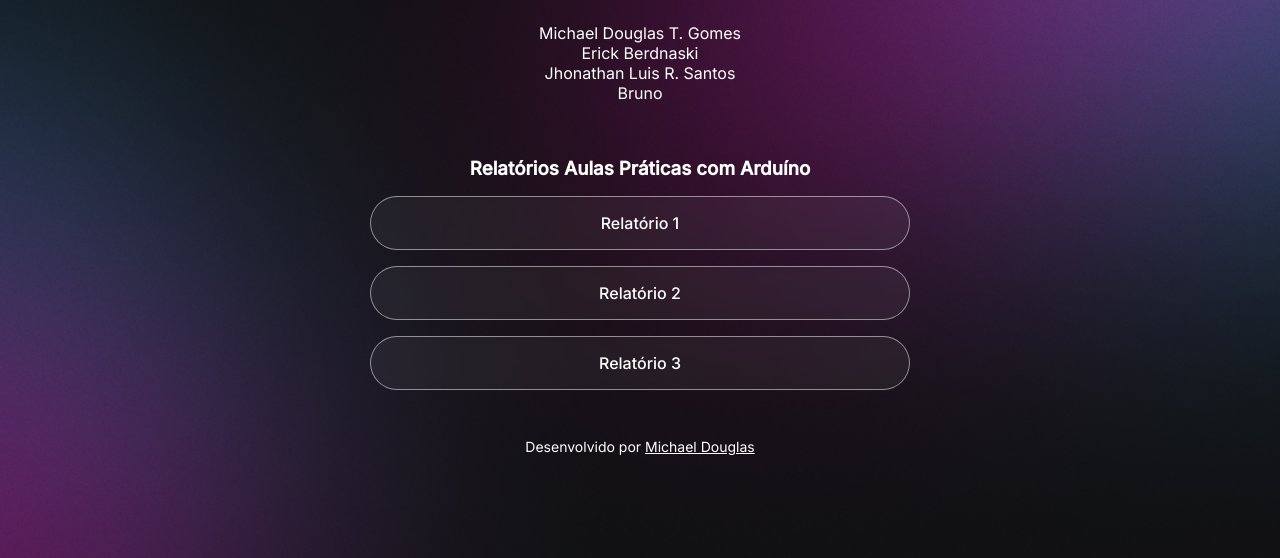
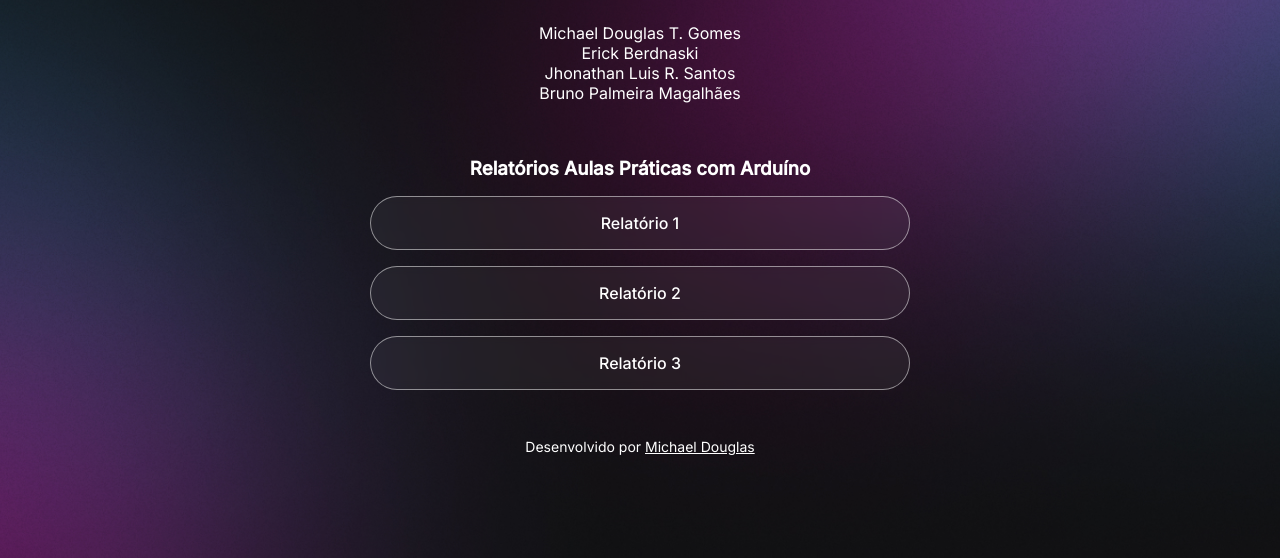
Before and after one commit to michaeldouglastg/relatorio-arduino, a plain HTML site: page index.html in a window 1280 px wide. Shown: the part 298-856 px from the top of the page. Drawn offline with nearby package versions, Linux system fonts and the light colour scheme.

Commit message:
Atualizar o index.html

```diff
--- a/index.html
+++ b/index.html
@@ -30,7 +30,7 @@
         <p><a href="https://www.linkedin.com/in/michaeldouglastg/" target="_blank">Michael Douglas T. Gomes</a></p>
         <p><a href="https://www.linkedin.com/in/erick-berdnaski/" target="_blank">Erick Berdnaski</a></p>
         <p><a href="https://www.linkedin.com/in/jhonathan-luis-rodrigues-dos-santos-686946226/" target="_blank">Jhonathan Luis R. Santos</a></p>
-        <p><a href="#">Bruno</a></p>
+        <p><a href="#">Bruno Palmeira Magalhães</a></p>
       </div>
 
       <ul>
```
